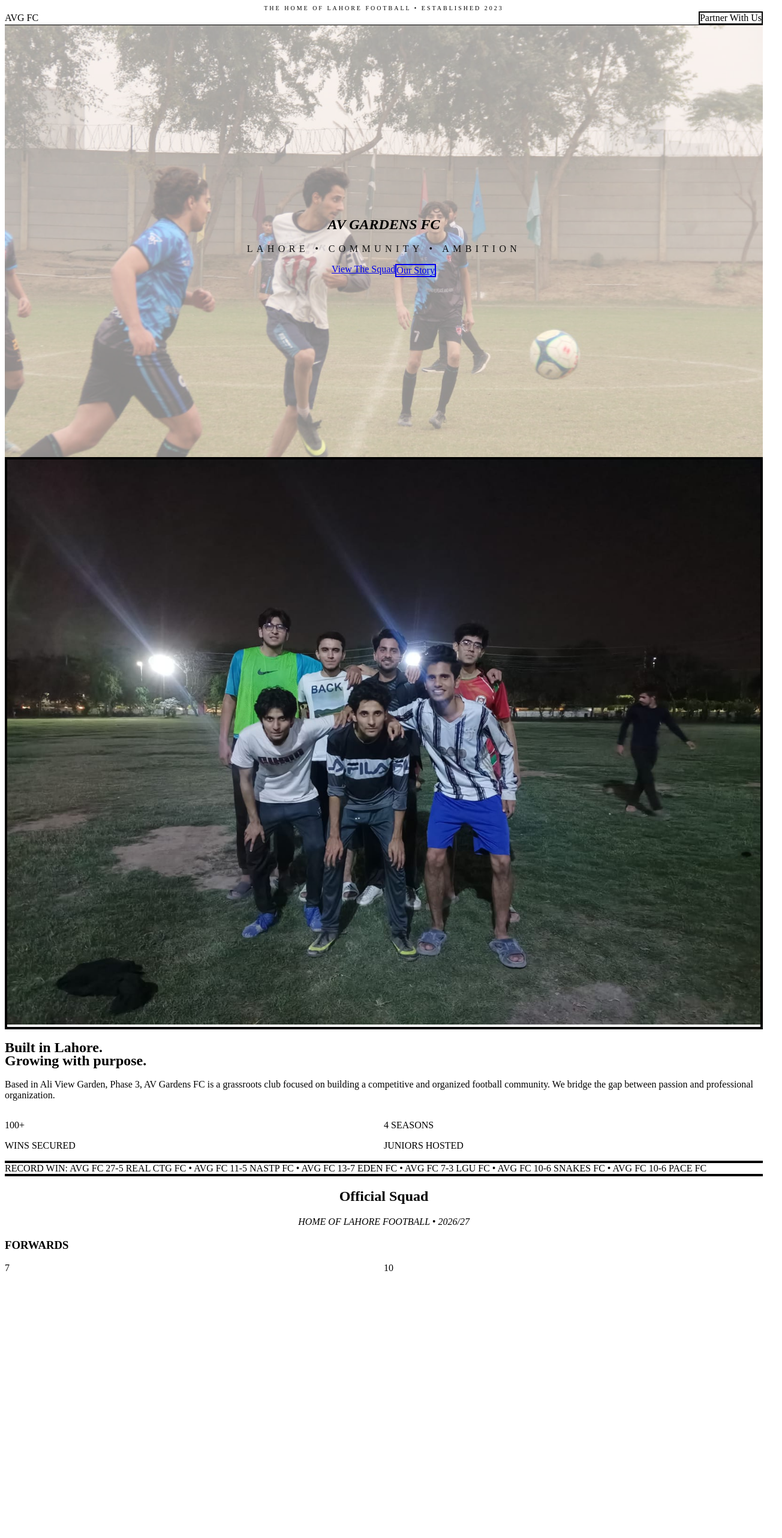
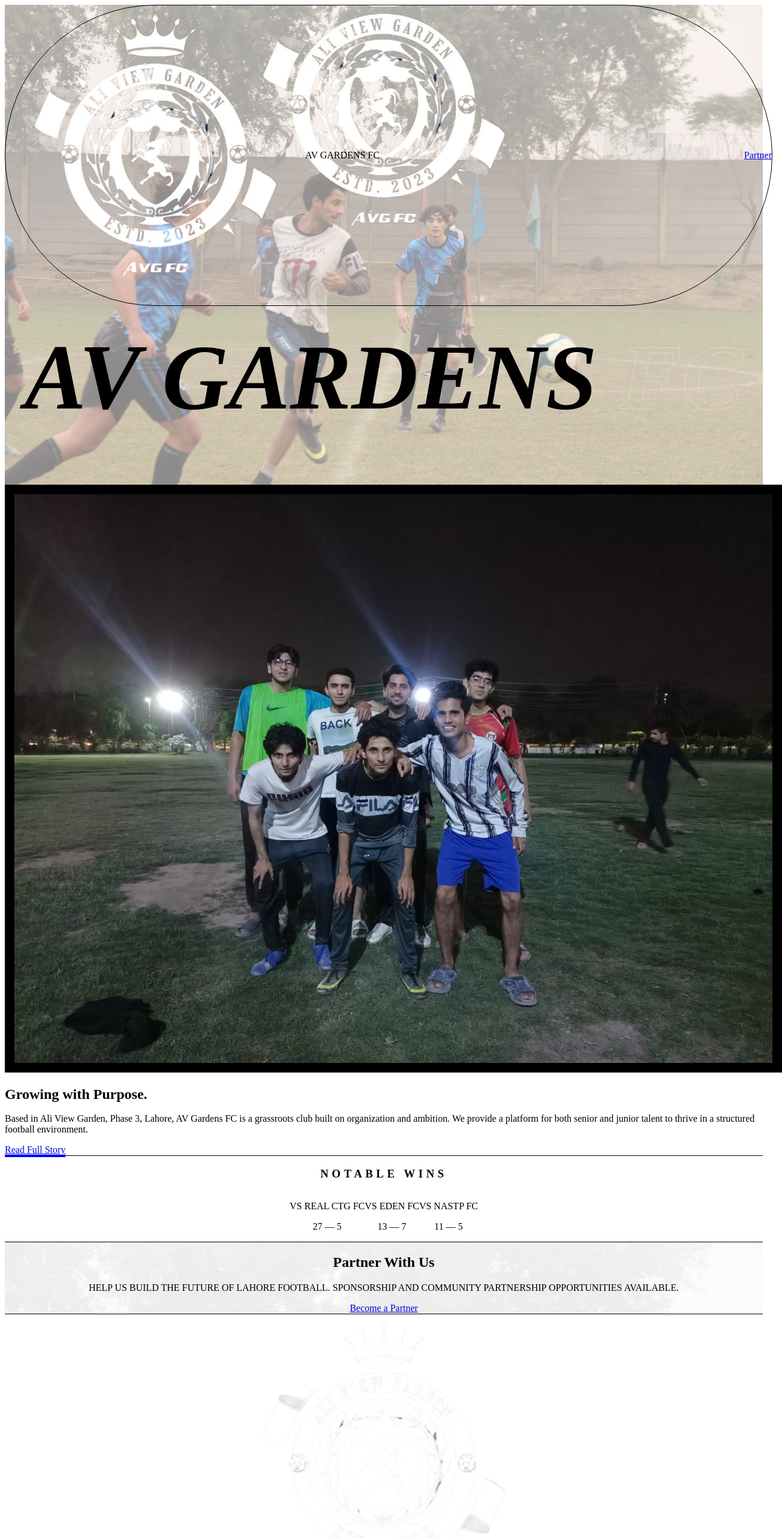
Before and after one commit to rumman-dotcom/avg-fc-website, a Next.js app: page / in a window 1280 px wide. Shown: the top 2564 px of the page at 60% size, 1304 px wide, since content can reach past the window. Built offline with nearby package versions, Linux system fonts and the light colour scheme.

Commit message:
Update page.tsx

```diff
--- a/app/page.tsx
+++ b/app/page.tsx
@@ -1,162 +1,130 @@
 import React from 'react';
+import { tournaments } from '@/data/tournaments';
+import { players } from '@/data/players';
 
-const squad = {
-  FORWARDS: [
-    { name: "Ali Mahfooz", no: "7", pos: "Left-Wing/Forward" },
-    { name: "Sohaib Roomi", no: "10", pos: "Forward" },
-    { name: "Rana Abdullah", no: "11", pos: "Right-wing/Forward" },
-    { name: "Abbas Bhatti", no: "9", pos: "Forward" },
-  ],
-  MIDFIELDERS: [
-    { name: "Muizz Asif", no: "17", pos: "CM/Midfielder" },
-    { name: "M. Rumman", no: "5", pos: "CDM/DEFENSIVE Mid" },
-    { name: "Huzaifa", no: "8", pos: "CDM/Defensive Mid" },
-  ],
-  DEFENDERS: [
-    { name: "Abeer-Ur-Rehman", no: "4", pos: "Right Back/Defender" },
-    { name: "Hamza", no: "3", pos: "Left back/ Defender" },
-  ],
-  GOALKEEPER: [
-    { name: "Abdullah Omar", no: "1", pos: "Goal-Keeper" },
-  ]
-};
-
-export default function Home() {
+export default function HomePage() {
   return (
-    <main className="min-h-screen bg-bone selection:bg-gold selection:text-midnight">
-      {/* PRE-NAV BAR */}
-      <div className="bg-midnight text-gold text-[10px] py-1 text-center font-bold tracking-[0.3em] uppercase">
-        The Home of Lahore Football • Established 2023
-      </div>
-
-      {/* NAVBAR */}
-      <nav className="sticky top-0 z-50 bg-white/80 backdrop-blur-md border-b border-gold/20 px-6 py-4">
-        <div className="max-w-7xl mx-auto flex justify-between items-center">
-          <div className="font-bebas text-4xl text-burgundy tracking-tighter leading-none">AVG FC</div>
-          <div className="hidden md:flex space-x-10 font-bebas text-xl text-midnight">
-            <a href="#about" className="hover:text-gold transition">Our Story</a>
-            <a href="#squad" className="hover:text-gold transition">Squad</a>
-            <a href="#matches" className="hover:text-gold transition">Matches</a>
-            <a href="#contact" className="hover:text-gold transition">Join Club</a>
+    <main className="relative">
+      {/* 1. CINEMATIC NAV */}
+      <nav className="fixed w-full z-50 px-6 py-6 transition-all">
+        <div className="max-w-7xl mx-auto flex justify-between items-center bg-midnight/80 backdrop-blur-md border border-white/10 px-8 py-4 rounded-full">
+          <div className="flex items-center gap-3">
+            <img src="/images/logo.png" alt="Crest" className="h-10 w-auto" />
+            <span className="font-bebas text-3xl text-white tracking-tighter uppercase">AV Gardens FC</span>
           </div>
-          <div className="font-bebas text-xl text-burgundy border-2 border-burgundy px-4 py-1 hover:bg-burgundy hover:text-white transition cursor-pointer">
-            Partner With Us
+          <div className="hidden lg:flex gap-10 font-bebas text-xl text-white/80 uppercase tracking-widest">
+            <a href="/" className="text-gold">Home</a>
+            <a href="/about" className="hover:text-white transition">About</a>
+            <a href="/squad" className="hover:text-white transition">Squad</a>
+            <a href="/matches" className="hover:text-white transition">Matches</a>
+            <a href="/gallery" className="hover:text-white transition">Gallery</a>
+            <a href="/contact" className="hover:text-white transition">Contact</a>
           </div>
+          <a href="/contact" className="bg-burgundy text-white font-bebas text-xl px-6 py-2 rounded-full hover:bg-white hover:text-burgundy transition">
+            Partner
+          </a>
         </div>
       </nav>
 
-      {/* HERO SECTION */}
-      <section className="relative h-[90vh] flex items-center justify-center bg-midnight overflow-hidden">
+      {/* 2. HERO SECTION */}
+      <section className="relative h-screen flex items-center justify-center bg-midnight overflow-hidden">
         <div className="absolute inset-0">
-          <img
-            src="/images/hero-bg.jpg"
-            alt="AV Gardens FC"
-            className="w-full h-full object-cover opacity-50 scale-105"
-          />
-          <div className="absolute inset-0 bg-gradient-to-t from-midnight via-midnight/40 to-transparent"></div>
+          <img src="/images/hero-bg.jpg" className="w-full h-full object-cover opacity-50 scale-105 transition-transform duration-1000" alt="Action" />
+          <div className="absolute inset-0 bg-gradient-to-b from-midnight/60 via-midnight/40 to-midnight"></div>
         </div>
+
         <div className="relative z-10 text-center px-6">
-          <h1 className="font-bebas text-8xl md:text-[14rem] text-white leading-none italic drop-shadow-2xl">
-            AV GARDENS FC
+          <div className="flex justify-center mb-8">
+            <img src="/images/logo.png" className="h-32 w-auto animate-pulse" alt="Crest" />
+          </div>
+          <h1 className="font-bebas text-[12vw] md:text-[10rem] text-white leading-none italic tracking-tighter">
+            AV GARDENS <span className="text-stroke">FC</span>
           </h1>
-          <p className="text-gold font-bebas text-2xl md:text-4xl tracking-[0.4em] mt-2 mb-10 opacity-90">
-            LAHORE • COMMUNITY • AMBITION
+          <p className="font-montserrat text-gold font-bold text-sm md:text-xl tracking-[0.5em] uppercase mb-12">
+            Lahore • Football • Community
           </p>
           <div className="flex flex-wrap justify-center gap-6 font-bebas">
-            <a href="#squad" className="bg-gold text-midnight px-12 py-4 text-2xl hover:bg-white transition-all transform hover:-translate-y-1">View The Squad</a>
-            <a href="#about" className="border-2 border-white text-white px-12 py-4 text-2xl hover:bg-white hover:text-midnight transition-all transform hover:-translate-y-1">Our Story</a>
+            <a href="/squad" className="bg-white text-midnight px-12 py-4 text-2xl hover:bg-gold transition transform hover:-translate-y-1">The Squad</a>
+            <a href="/about" className="border-2 border-white/30 text-white px-12 py-4 text-2xl hover:bg-white hover:text-midnight transition transform hover:-translate-y-1">Our Story</a>
+          </div>
+        </div>
+
+        {/* Floating Quick Stats */}
+        <div className="absolute bottom-10 left-1/2 -translate-x-1/2 w-full max-w-4xl hidden md:grid grid-cols-3 gap-4 px-6">
+          <div className="bg-white/5 backdrop-blur-xl border border-white/10 p-6 text-center">
+            <p className="font-bebas text-4xl text-gold">100+</p>
+            <p className="text-[10px] text-white/50 uppercase font-bold tracking-widest">Wins Recorded</p>
+          </div>
+          <div className="bg-white/5 backdrop-blur-xl border border-white/10 p-6 text-center">
+            <p className="font-bebas text-4xl text-gold">2023</p>
+            <p className="text-[10px] text-white/50 uppercase font-bold tracking-widest">Founded</p>
+          </div>
+          <div className="bg-white/5 backdrop-blur-xl border border-white/10 p-6 text-center">
+            <p className="font-bebas text-4xl text-gold">4 SEASONS</p>
+            <p className="text-[10px] text-white/50 uppercase font-bold tracking-widest">Juniors Organized</p>
           </div>
         </div>
       </section>
 
-      {/* ABOUT SECTION */}
-      <section id="about" className="py-32 px-6 max-w-7xl mx-auto">
-        <div className="grid md:grid-cols-2 gap-20 items-center">
-          <div className="relative group">
-            <div className="absolute -inset-4 bg-gold/20 rounded-lg blur group-hover:bg-gold/30 transition"></div>
-            <div className="relative aspect-video bg-gray-200 overflow-hidden border-4 border-white shadow-2xl">
-              <img src="/images/team-photo.jpg" alt="Team" className="w-full h-full object-cover" />
-            </div>
+      {/* 3. QUICK ABOUT PREVIEW */}
+      <section className="py-32 px-6 bg-bone">
+        <div className="max-w-7xl mx-auto grid lg:grid-cols-2 gap-24 items-center">
+          <div className="relative">
+            <div className="absolute -top-10 -left-10 w-64 h-64 bg-gold/10 rounded-full blur-3xl"></div>
+            <img src="/images/team-photo.jpg" className="relative z-10 w-full h-auto border-[16px] border-white shadow-2xl" alt="Team" />
           </div>
           <div>
-            <h2 className="font-bebas text-7xl text-burgundy mb-8 leading-[0.9]">Built in Lahore.<br/><span className="text-gold">Growing with purpose.</span></h2>
-            <p className="text-xl text-gray-700 font-medium leading-relaxed mb-8">
-              Based in Ali View Garden, Phase 3, AV Gardens FC is a grassroots club focused on building a competitive and organized football community. We bridge the gap between passion and professional organization.
+            <h2 className="font-bebas text-7xl text-burgundy mb-8 leading-none">Growing with Purpose.</h2>
+            <p className="text-xl text-midnight/70 leading-relaxed mb-10">
+              Based in Ali View Garden, Phase 3, Lahore, AV Gardens FC is a grassroots club built on organization and ambition. We provide a platform for both senior and junior talent to thrive in a structured football environment.
             </p>
-            <div className="grid grid-cols-2 gap-10">
-              <div>
-                <p className="font-bebas text-5xl text-burgundy">100+</p>
-                <p className="text-xs font-bold uppercase tracking-widest text-gray-400">Wins Secured</p>
-              </div>
-              <div>
-                <p className="font-bebas text-5xl text-burgundy">4 SEASONS</p>
-                <p className="text-xs font-bold uppercase tracking-widest text-gray-400">Juniors Hosted</p>
-              </div>
-            </div>
+            <a href="/about" className="font-bebas text-2xl text-burgundy border-b-4 border-gold pb-1 hover:text-gold transition">Read Full Story</a>
           </div>
         </div>
       </section>
 
-      {/* WIN TICKER */}
-      <div className="bg-burgundy py-10 border-y-4 border-gold overflow-hidden whitespace-nowrap">
-        <div className="inline-block font-bebas text-4xl text-white animate-pulse px-10">
-          <span className="text-gold">RECORD WIN:</span> AVG FC 27-5 REAL CTG FC • AVG FC 11-5 NASTP FC • AVG FC 13-7 EDEN FC • AVG FC 7-3 LGU FC • AVG FC 10-6 SNAKES FC • AVG FC 10-6 PACE FC
+      {/* 4. NOTABLE WINS TICKER (Professional Styling) */}
+      <div className="bg-burgundy py-16 border-y border-gold/30">
+        <div className="max-w-7xl mx-auto px-6">
+          <h3 className="font-bebas text-2xl text-gold/60 mb-8 uppercase tracking-[0.3em] text-center">Notable Wins</h3>
+          <div className="flex flex-wrap justify-center gap-10 md:gap-20">
+             <div className="text-center">
+                <p className="text-white/40 text-xs font-bold uppercase mb-2">vs Real CTG FC</p>
+                <p className="font-bebas text-5xl text-white">27 — 5</p>
+             </div>
+             <div className="text-center">
+                <p className="text-white/40 text-xs font-bold uppercase mb-2">vs Eden FC</p>
+                <p className="font-bebas text-5xl text-white">13 — 7</p>
+             </div>
+             <div className="text-center">
+                <p className="text-white/40 text-xs font-bold uppercase mb-2">vs NASTP FC</p>
+                <p className="font-bebas text-5xl text-white">11 — 5</p>
+             </div>
+          </div>
         </div>
       </div>
 
-      {/* SQUAD SECTION */}
-      <section id="squad" className="py-32 bg-white">
-        <div className="max-w-7xl mx-auto px-6 text-center mb-24">
-          <h2 className="font-bebas text-8xl text-burgundy mb-4">Official Squad</h2>
-          <div className="h-2 w-32 bg-gold mx-auto"></div>
-          <p className="mt-6 text-gray-400 font-bold uppercase tracking-widest italic">Home of Lahore Football • 2026/27</p>
-        </div>
-
-        <div className="max-w-7xl mx-auto px-6 space-y-32">
-          {Object.entries(squad).map(([pos, players]) => (
-            <div key={pos}>
-              <h3 className="font-bebas text-4xl text-gold mb-12 flex items-center gap-6">
-                {pos} <div className="h-[1px] flex-grow bg-gold/20"></div>
-              </h3>
-              <div className="grid grid-cols-2 md:grid-cols-4 gap-x-8 gap-y-16">
-                {players.map((player) => (
-                  <div key={player.name} className="group cursor-default">
-                    <div className="aspect-[3/4] bg-bone relative overflow-hidden mb-6 border-b-8 border-burgundy group-hover:border-gold transition-all duration-500">
-                      <div className="absolute top-4 left-4 font-bebas text-6xl text-gray-200/50 z-0">{player.no}</div>
-                      <div className="absolute inset-0 bg-gradient-to-t from-burgundy/20 to-transparent"></div>
-                    </div>
-                    <h4 className="font-bebas text-3xl text-burgundy group-hover:text-gold transition">{player.name}</h4>
-                    <p className="text-xs font-bold uppercase tracking-tighter text-gray-400">{player.pos}</p>
-                  </div>
-                ))}
-              </div>
-            </div>
-          ))}
-        </div>
+      {/* 5. CTA SECTION */}
+      <section className="py-32 bg-midnight text-center relative overflow-hidden">
+         <div className="absolute top-0 left-0 w-full h-full opacity-10 bg-[url('/images/hero-bg.jpg')] bg-cover grayscale"></div>
+         <div className="relative z-10 px-6">
+            <h2 className="font-bebas text-7xl text-white mb-6">Partner With Us</h2>
+            <p className="text-gold font-bold uppercase tracking-widest mb-10 max-w-xl mx-auto">Help us build the future of Lahore football. Sponsorship and community partnership opportunities available.</p>
+            <a href="/contact" className="bg-gold text-midnight font-bebas text-2xl px-12 py-4 hover:bg-white transition inline-block">Become a Partner</a>
+         </div>
       </section>
 
-      {/* CONTACT / FOOTER */}
-      <footer id="contact" className="bg-midnight py-32 text-white border-t-8 border-gold">
-        <div className="max-w-7xl mx-auto px-6 grid md:grid-cols-3 gap-20">
-          <div>
-            <div className="font-bebas text-6xl text-gold mb-6 leading-none">AVG FC</div>
-            <p className="text-gray-400 font-medium leading-loose">
-              Representing Ali View Garden, Phase 3, Lahore with pride. We are built for competition, community, and the future of Pakistani football.
-            </p>
+      {/* FOOTER */}
+      <footer className="bg-white py-20 border-t border-gold/20">
+        <div className="max-w-7xl mx-auto px-6 text-center">
+          <img src="/images/logo.png" className="h-16 w-auto mx-auto mb-8 opacity-50 grayscale" alt="Logo" />
+          <p className="font-bebas text-2xl text-burgundy mb-4">AV Gardens FC</p>
+          <p className="text-gray-400 text-sm font-bold uppercase tracking-widest mb-8">Ali View Garden, Phase 3, Lahore</p>
+          <div className="flex justify-center gap-8 font-bebas text-xl text-gray-500 mb-12">
+            <a href="https://instagram.com/avgardensfc" className="hover:text-burgundy transition">Instagram</a>
+            <a href="mailto:avgardensfc@gmail.com" className="hover:text-burgundy transition">Email</a>
           </div>
-          <div>
-            <h4 className="font-bebas text-3xl text-white mb-8 border-b border-white/10 pb-2">Connect</h4>
-            <div className="space-y-4 font-bold text-gray-400 uppercase tracking-widest text-sm">
-              <p>Email: <span className="text-white">avgardensfc@gmail.com</span></p>
-              <p>WhatsApp: <span className="text-white">+92 331 5602210</span></p>
-              <p>Instagram: <a href="https://www.instagram.com/avgardensfc/" className="text-gold">@avgardensfc</a></p>
-            </div>
-          </div>
-          <div className="bg-white/5 p-10 border-l-4 border-gold">
-            <h4 className="font-bebas text-3xl text-gold mb-4 uppercase">Become a Partner</h4>
-            <p className="text-gray-300 mb-6 text-sm">Join Lahore's most organized grassroots club. Quality kits, tournament reach, and community pride.</p>
-            <a href="mailto:avgardensfc@gmail.com" className="font-bebas text-xl bg-gold text-midnight px-6 py-2 hover:bg-white transition">Inquire Now</a>
-          </div>
+          <p className="text-[10px] text-gray-300 uppercase font-bold tracking-widest">© 2023 - 2026 AV Gardens FC • Home of Lahore Football</p>
         </div>
       </footer>
     </main>
```
